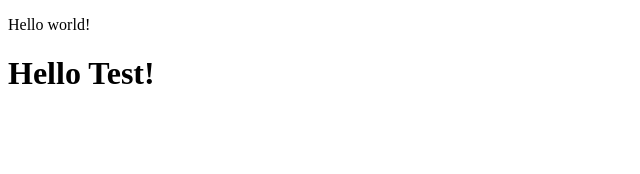
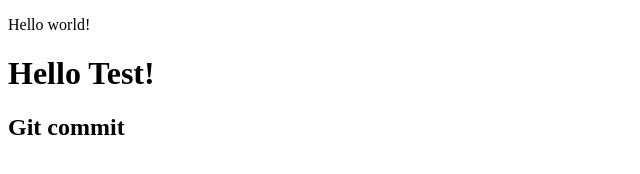
Before and after one commit to Shimodos/project, a plain HTML site: page index.html in a window 1280 px wide. Shown: the whole page, without its empty margins (0-640 px from the left). Drawn offline with Linux system fonts and the light colour scheme.

Commit message:
Second commit

```diff
--- a/index.html
+++ b/index.html
@@ -9,6 +9,7 @@
 <body>
     <p onclick="">Hello world!</p>
     <h1>Hello Test!</h1>
+    <h2>Git commit</h2>
 
     <script src="js/script.js"></script>
 
```
